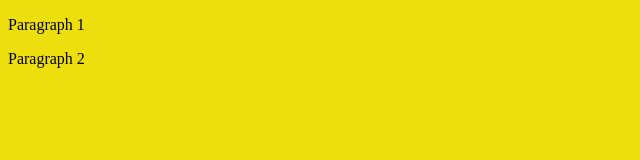
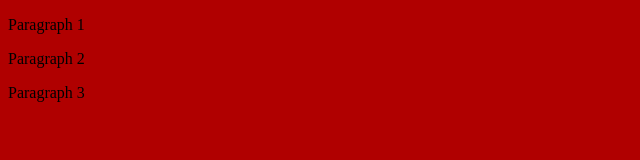
Before and after one commit to Specialkidsrock/Dietrick_Terry_WPF, a plain HTML site: page Beginning Js Book Exercises/ch1_exmp2.html in a window 1280 px wide. Shown: the whole page, without its empty margins (0-640 px from the left). Drawn offline with Linux system fonts and the light colour scheme.

Commit message:
Chapter 1 Example 2 html file updated
Chapter 1 example 2 followed and played with.

```diff
--- a/Beginning Js Book Exercises/ch1_exmp2.html
+++ b/Beginning Js Book Exercises/ch1_exmp2.html
@@ -9,14 +9,9 @@
 <p>Paragraph 2</p>
 <script type="text/javascript">
     // Script block 2
-    document.bgColor = "RED" +
+    document.bgColor= "BLACK" +
     alert("Second Script Block");
 </script>
-<head lang="en">
-    <meta charset="UTF-8">
-    <title></title>
-</head>
-<body>
-
+<p>Paragraph 3</p>
 </body>
 </html>
```
